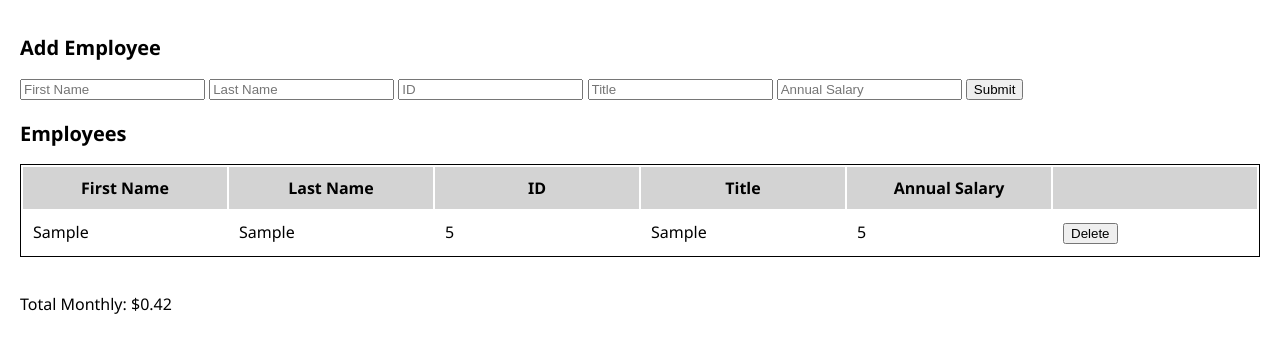
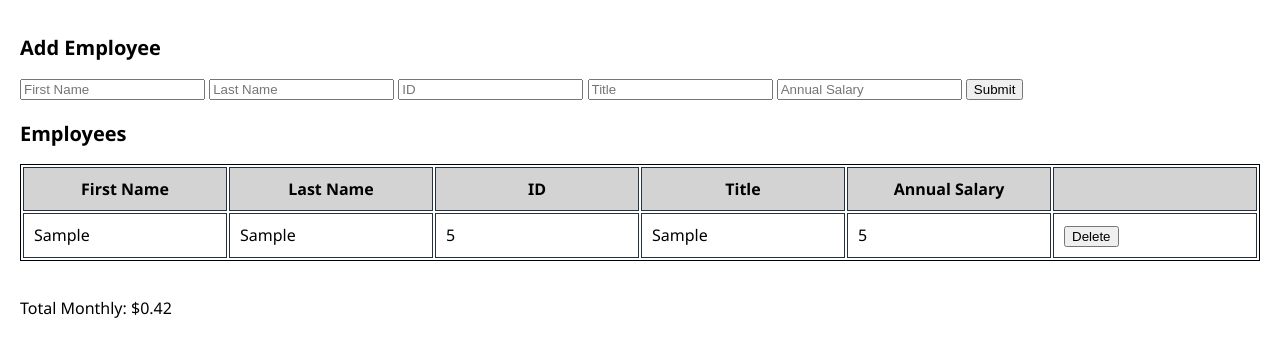
Before and after one commit to louimart/weekend-salary-calculator, a website: page index.html in a window 1280 px wide. Both pictures are taken after typing "Sample", "Sample", "5", "Sample", "5" into the empty fields and a click on the button "Submit". Shown: the part 98-454 px from the top of the page. Drawn offline with Linux system fonts and the light colour scheme.

Commit message:
identified how to get the deleted person's salary info from the <tr> by using parentElement.parentElement.querySelector().innerText. I needed to get to the the parent x2 which is the overall table, then access the salary class using the querySelector

```diff
--- a/script.js
+++ b/script.js
@@ -37,7 +37,7 @@ function submitEmployee(eventObj) {
     // console.log(`total over budget = $${totalOverBudget}`);
 
     // using if-else statement to display total monthly cost and assigning class to footer
-    const totalMonthlyDisplay = document.querySelector('.totalMonthly');
+    let totalMonthlyDisplay = document.querySelector('.totalMonthly');
     totalMonthlyDisplay.innerHTML = `<footer class="totalMonthly"><p>Total Monthly: $${totalMonthly.toFixed(2)}</p></footer>`;
 
     if(totalMonthly >= 20000){
@@ -54,7 +54,7 @@ function submitEmployee(eventObj) {
 function removeEmployee(event) {
     employeeElement = event.target.parentElement.parentElement;
     console.log(employeeElement);
-    // console.log(employeeElement.getElementsByClassName('salary').innerText);
+    console.log(employeeElement.querySelector('.salary').innerText);
     employeeElement.remove();
 }
 
--- a/style.css
+++ b/style.css
@@ -36,7 +36,7 @@ thead {
 }
 td,
 th {
-    /* border: 1px solid #253240; */
+    border: 1px solid #253240;
     padding: 10px;
     margin: 0;
     width: 150px;
```
